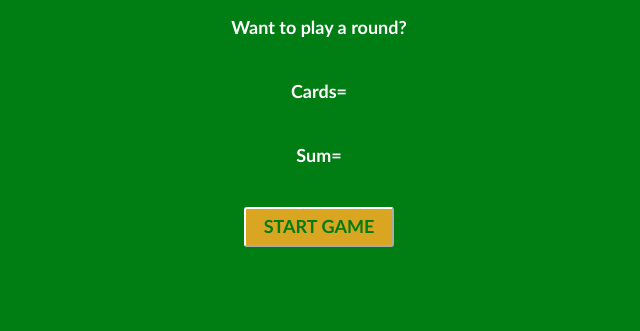
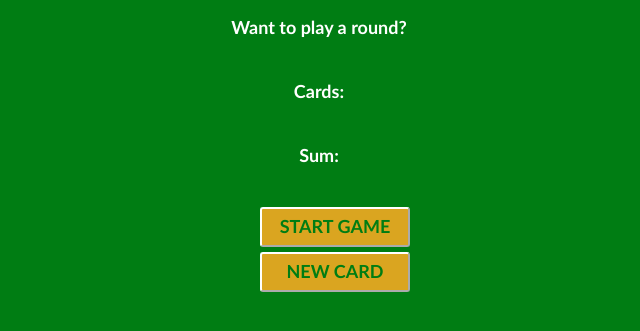
Before and after one commit to Huremovic95/black-jack-game, a plain HTML site: page index.html in a window 1280 px wide. Shown: the part 211-542 px from the top of the page, without its empty margins (321-961 px from the left). Drawn offline with nearby package versions, Linux system fonts and the light colour scheme; files that its build step writes are made by us from their sources.

Commit message:
Add new card button and function and style it

```diff
--- a/assets/index.js
+++ b/assets/index.js
@@ -6,8 +6,12 @@ let message = ""
 
 let sum = firstCard + secondCard;
 let messageEl = document.getElementById("message-el");
+let sumEl = document.getElementById("sum-el");
+let cardsEl = document.getElementById ("cards-el");
 
 function startGame(){
+    sumEl.textContent = "sum: " + sum;
+    cardsEl.textContent = "Cards: " + firstCard + " " + secondCard;
     if (sum <= 20) {
         message = `You have ${sum} points do you want to draw a new card`;
         } else if (sum === 21) {
@@ -20,3 +24,7 @@ function startGame(){
         }
         messageEl.textContent = message;
 }
+
+function newCard(){
+    console.log("drawing new card");
+}
--- a/assets/style.css
+++ b/assets/style.css
@@ -17,13 +17,20 @@ p {
 margin: 3%;
 }
 
+.button-container{
+    width:150px;
+    margin-left: 45%;
+}
+
 button {
-    width: 150px;
+    width: 100%;
     background-color:goldenrod;
     color: #007d13;
     border-color: white;
     padding: 5px 0;
+    margin: 5px;
     border-radius: 3px;
+    display: block;
 }
 
 button:hover {
--- a/index.html
+++ b/index.html
@@ -18,9 +18,12 @@
     </header>
     <main>
         <p id="message-el">Want to play a round?</p>
-        <p>Cards= </p>
-        <p>Sum= </p>
-        <button onclick="startGame()">START GAME</button>
+        <p id="cards-el">Cards: </p>
+        <p id="sum-el">Sum: </p>
+        <div class="button-container">
+            <button onclick="startGame()">START GAME</button>
+            <button onclick="newCard()"> NEW CARD</button>
+        </div>
     </main>
 
 <script src="assets/index.js"></script>
```
